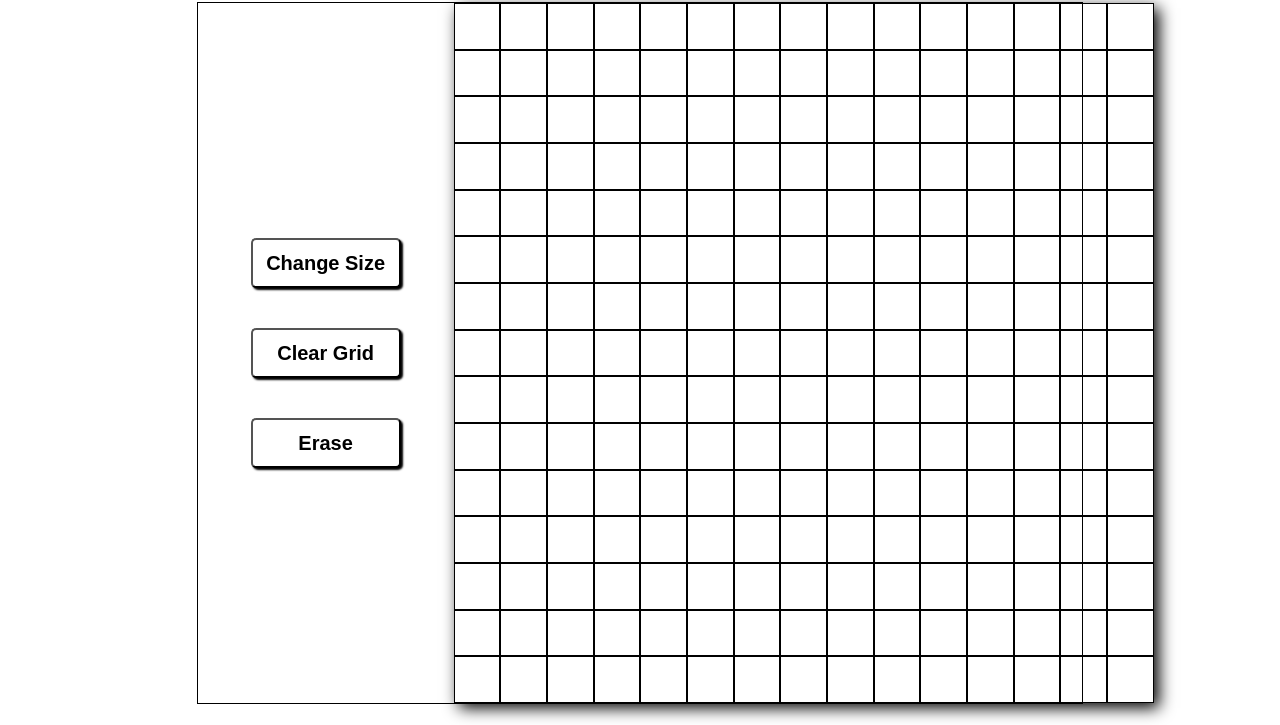
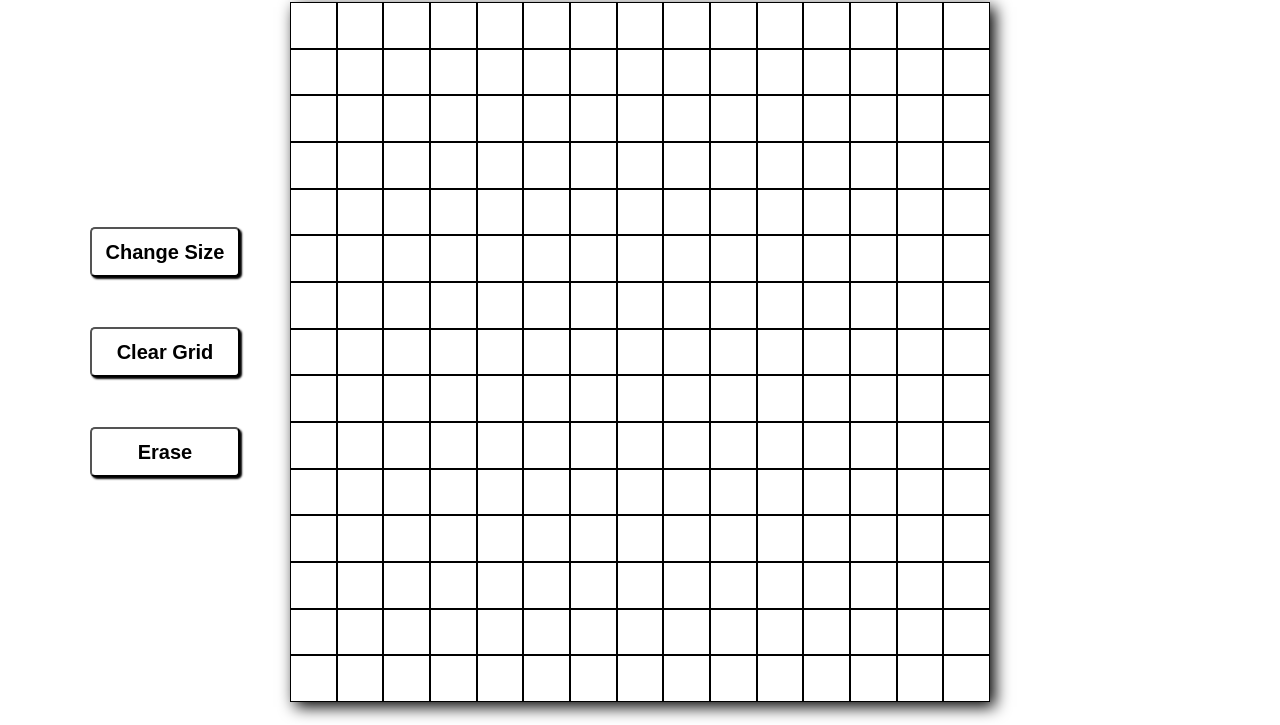
Before and after one commit to thilakjay/etch-a-sketch, a plain HTML site: page index.html in a window 1280 px wide. Shown: the part 75-800 px from the top of the page. Drawn offline with Linux system fonts and the light colour scheme.

Commit message:
finished product, could touch up later

```diff
--- a/index.html
+++ b/index.html
@@ -17,8 +17,7 @@
             <input id="eraseBtn" class="button" type="button" value="Erase">
         </div>
 
-        <div id="main-container">
-            <div id="container"></div>
+        <div id="container">
         </div>
     </div>
 </body>
--- a/style.css
+++ b/style.css
@@ -15,7 +15,6 @@ body{
     box-shadow: 2px 2px 2px;
     width: 150px;
     height: 50px;
-    margin: 20px;
     font-weight: bold;
     font-size: 20px;
     transition-property: transform, box-shadow;
@@ -31,20 +30,15 @@ body{
     display: flex;
     align-items: center;
     justify-content: flex-start;
-    width:70%;
-    border: 1px solid black;
+    width:1100px;
+    gap: 50px;
+    margin: 0 auto;
 }
 
 #sidebar {
     display: flex;
     flex-direction: column;
-    justify-content: flex-start;
-    margin: 33px;
-    height: 100%;
-}
-
-#main-container {
-    flex:1;
+    gap: 50px;
 }
 
 #container {
```
